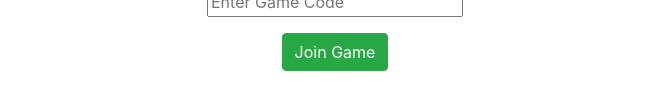
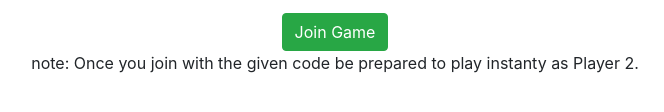
Before and after one commit to studentGwyn/2pSnakeGame, a plain HTML site: page frontend/index.html in a window 1280 px wide. Shown: the part 540-652 px from the top of the page, without its empty margins (305-969 px from the left). Drawn offline with nearby package versions, Linux system fonts and the light colour scheme; no server answers.

Commit message:
Update index.html

```diff
--- a/frontend/index.html
+++ b/frontend/index.html
@@ -41,6 +41,7 @@
             >
               Join Game
             </button>
+            <p>note: Once you join with the given code be prepared to play instanty as Player 2. </p>
         </div>
       </div>
 
```
